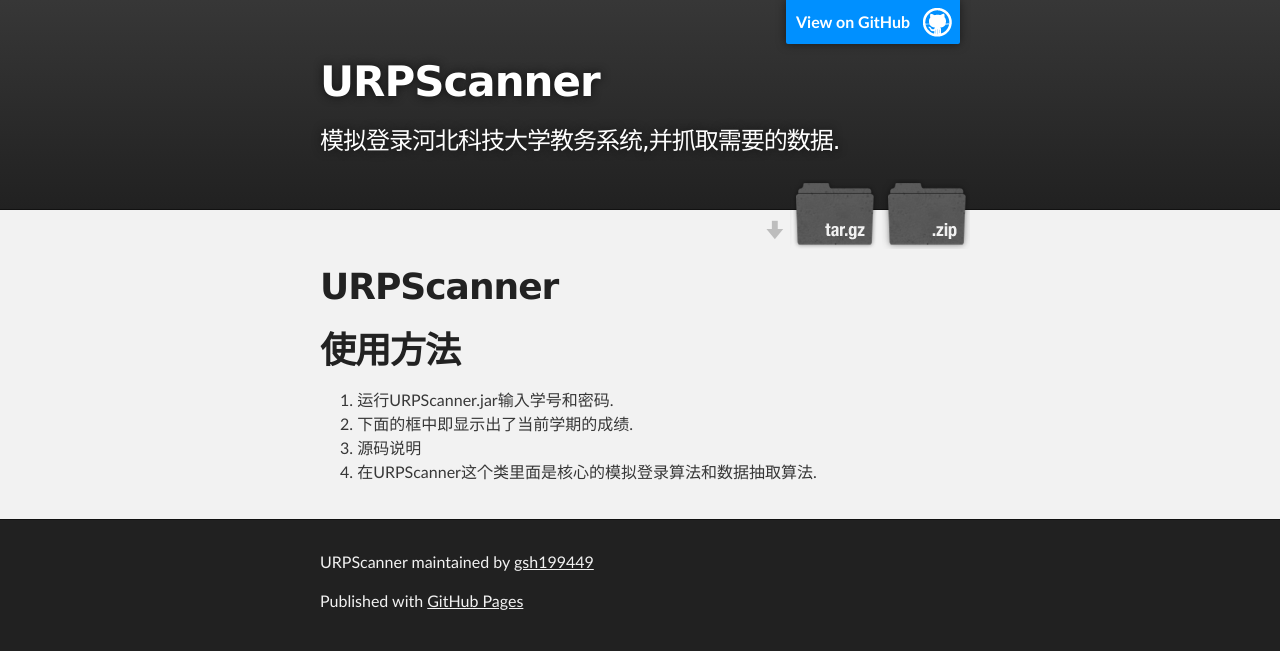
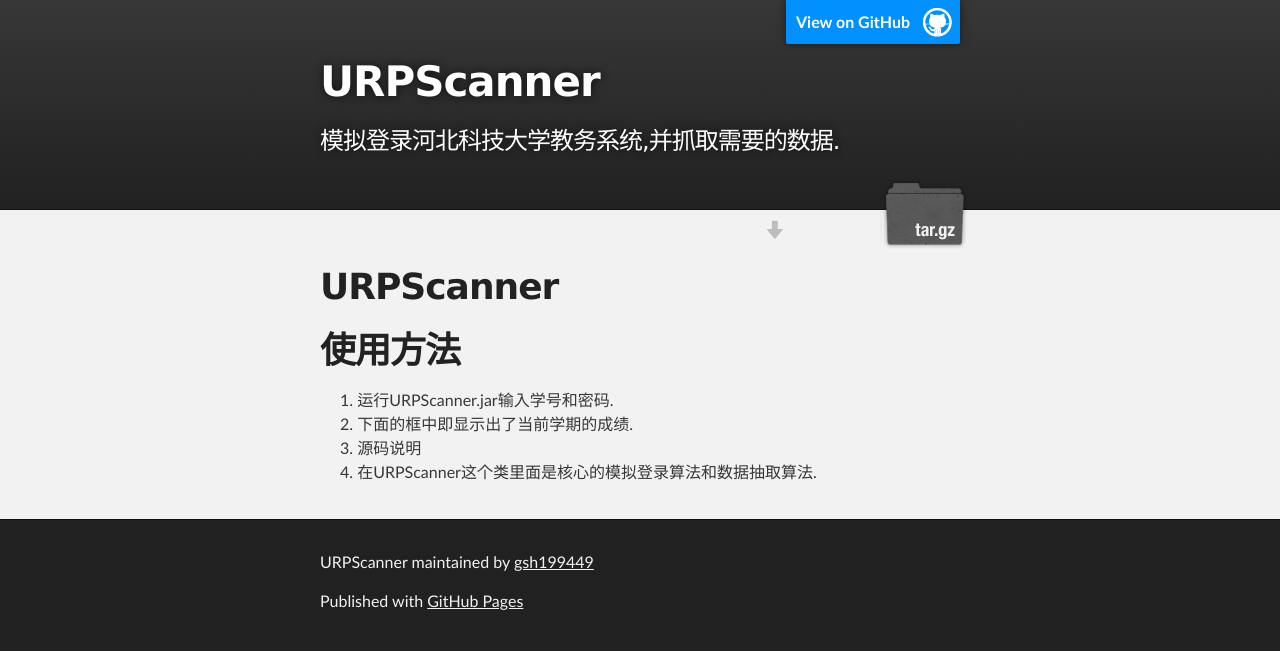
Before and after one commit to tan345627190/URPScanner, a plain HTML site: page index.html in a window 1280 px wide. Drawn offline with Linux system fonts and the light colour scheme.

Commit message:
Update index.html

```diff
--- a/index.html
+++ b/index.html
@@ -22,8 +22,7 @@
           <h2 id="project_tagline">模拟登录河北科技大学教务系统,并抓取需要的数据.</h2>
 
             <section id="downloads">
-              <a class="zip_download_link" href="https://github.com/gsh199449/URPScanner/zipball/master">Download this project as a .zip file</a>
-               <a class="tar_download_link" href="https://github.com/gsh199449/URPScanner/blob/master/bin/URPScanner.jar">Download the Runnable Jar File</a>
+               <a class="tar_download_link" href="https://github.com/gsh199449/URPScanner/raw/master/bin/URPScanner.jar">Download the Runnable Jar File</a>
             </section>
         </header>
     </div>
```
